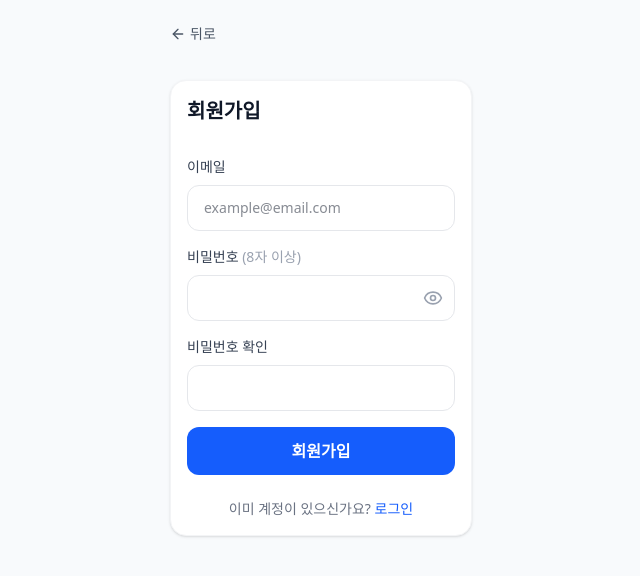
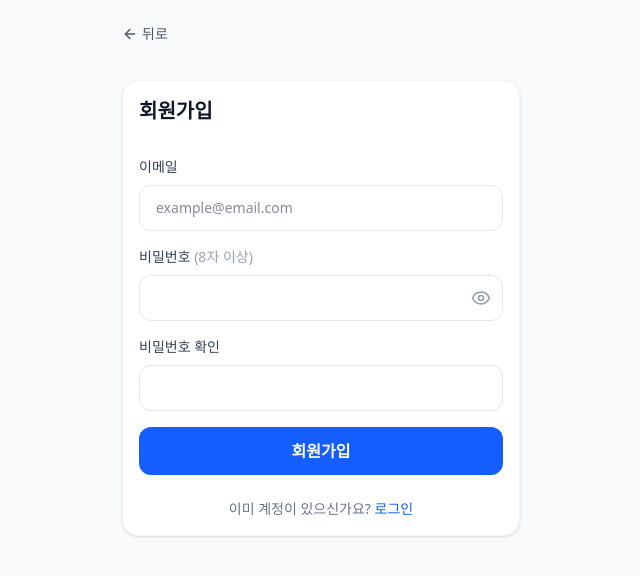
Before and after one commit to koyoungsun/saveroute, a Next.js app: page /auth/signup in a window 1280 px wide. Shown: the top 576 px of the page, without its empty margins (319-959 px from the left). Built offline with nearby package versions, Linux system fonts and the light colour scheme.

Commit message:
fix: standardize user app width

```diff
--- /dev/null
+++ b/src/app/auth/layout.tsx
@@ -0,0 +1,11 @@
+export default function AuthLayout({
+  children,
+}: Readonly<{
+  children: React.ReactNode;
+}>) {
+  return (
+    <div className="mx-auto min-h-screen w-full max-w-[430px] bg-surface-muted">
+      {children}
+    </div>
+  );
+}
--- a/src/app/auth/login/page.tsx
+++ b/src/app/auth/login/page.tsx
@@ -23,7 +23,7 @@ export default function LoginPage() {
   };
 
   return (
-    <main className="mx-auto min-h-screen max-w-[430px] bg-surface-muted px-4 py-6">
+    <main className="px-4 py-6">
       <Link
         href="/"
         className="inline-flex items-center gap-1 text-sm text-gray-600"
--- a/src/app/auth/signup/page.tsx
+++ b/src/app/auth/signup/page.tsx
@@ -34,7 +34,7 @@ export default function SignupPage() {
   };
 
   return (
-    <main className="mx-auto min-h-screen max-w-[430px] bg-surface-muted px-4 py-6">
+    <main className="px-4 py-6">
       <Link
         href="/"
         className="inline-flex items-center gap-1 text-sm text-gray-600"
--- a/src/components/layout/BottomTab.tsx
+++ b/src/components/layout/BottomTab.tsx
@@ -28,7 +28,7 @@ export function BottomTab() {
   const pathname = usePathname();
 
   return (
-    <nav className="fixed inset-x-0 bottom-0 z-50 mx-auto h-16 max-w-[430px] border-t border-gray-100 bg-white shadow-[0_-1px_8px_rgba(0,0,0,0.06)]">
+    <nav className="fixed inset-x-0 bottom-0 z-50 mx-auto h-16 w-full max-w-[430px] border-t border-gray-100 bg-white shadow-[0_-1px_8px_rgba(0,0,0,0.06)]">
       <div className="flex h-full items-center justify-around px-4">
         {tabs.map(({ href, label, icon: Icon }) => {
           const isActive =
--- a/src/components/layout/UserShell.tsx
+++ b/src/components/layout/UserShell.tsx
@@ -6,7 +6,7 @@ interface UserShellProps {
 
 export function UserShell({ children }: UserShellProps) {
   return (
-    <div className="relative mx-auto min-h-screen max-w-[430px] bg-surface-muted">
+    <div className="relative mx-auto min-h-screen w-full max-w-[430px] bg-surface-muted">
       <main className="pb-16">{children}</main>
       <BottomTab />
     </div>
```
